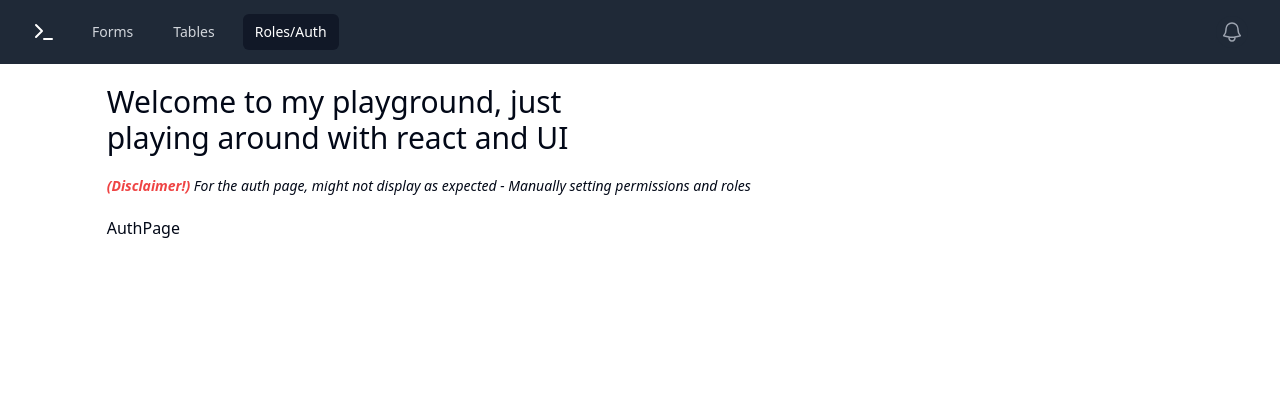
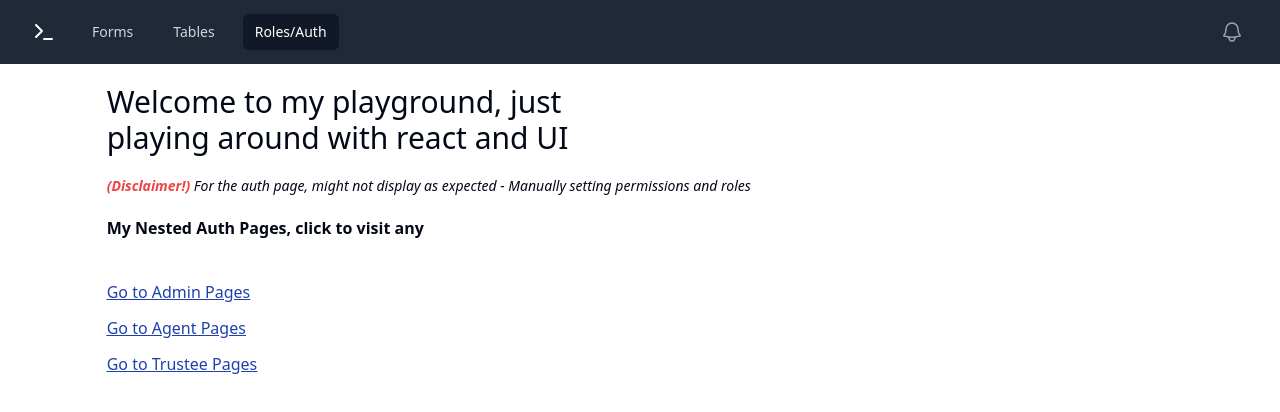
Before and after one commit to MusiliC/react-ts-playground, a React (Vite) app: page /auth in a window 1280 px wide. Shown: the top 412 px of the page. Built offline with nearby package versions, Linux system fonts and the light colour scheme.

Commit message:
Nested routes under each roles

```diff
--- a/src/App.tsx
+++ b/src/App.tsx
@@ -7,6 +7,10 @@ import { AuthProvider } from "./features/auth/AuthContext";
 import ProtectedRoute from "./common/ProtectedRoute";
 import Admin from "./features/auth/Admin";
 import AdminDashboard from "./features/auth/AdminDashboard";
+import Trustee from "./features/auth/Trustee";
+import Agent from "./features/auth/Agent";
+import AgentDashboard from "./features/auth/AgentDashboard";
+import TrusteeDashboard from "./features/auth/TrusteeDashboard";
 
 function App() {
   return (
@@ -23,7 +27,7 @@ function App() {
             >
               <Route index element={<ParentForm />} />
               <Route path="/tables" element={<TablesPage />} />
-              <Route path="/auth" element={<AuthPage />} />
+              <Route path="/auth" element={<AuthPage />} ></Route>
 
               {/* Admin Only Route */}
               <Route
@@ -36,6 +40,30 @@ function App() {
               >
                 <Route path="dashboard" element={<AdminDashboard />} />
               </Route>
+
+              {/* Trustee Only Route */}
+              <Route
+                path="/trustee"
+                element={
+                  <ProtectedRoute roles={["admin"]}>
+                    <Trustee />
+                  </ProtectedRoute>
+                }
+              >
+                <Route path="dashboard" element={<TrusteeDashboard />} />
+              </Route>
+
+              {/* Agents Only Route */}
+              <Route
+                path="/agent"
+                element={
+                  <ProtectedRoute roles={["admin"]}>
+                    <Agent />
+                  </ProtectedRoute>
+                }
+              >
+                <Route path="dashboard" element={<AgentDashboard />} />
+              </Route>
             </Route>
           </Routes>
         </main>
--- a/src/features/auth/Admin.tsx
+++ b/src/features/auth/Admin.tsx
@@ -1,10 +1,15 @@
-import { Outlet } from "react-router-dom"
+import { Link, Outlet } from "react-router-dom"
 
 
 const Admin = () => {
   return (
     <>
-      <div>Admin</div>
+      <Link
+        to="dashboard"
+        className="flex flex-col gap-3 my-10 text-blue-800 underline"
+      >
+        Click me to get to my nested route
+      </Link>
       <Outlet />
     </>
   );
--- a/src/features/auth/AdminDashboard.tsx
+++ b/src/features/auth/AdminDashboard.tsx
@@ -2,7 +2,9 @@
 
 const AdminDashboard = () => {
   return (
-    <div>A nested router for AdminDashboard</div>
+    <div>A nested router for AdminDashboard
+
+    </div>
   )
 }
 
--- a/src/features/auth/Agent.tsx
+++ b/src/features/auth/Agent.tsx
@@ -1,9 +1,18 @@
+import { Link, Outlet } from "react-router-dom";
 
 
 const Agent = () => {
   return (
-    <div>Agent</div>
-  )
+    <>
+      <Link
+        to="dashboard"
+        className="flex flex-col gap-3 my-10 text-blue-800 underline"
+      >
+        Click me to get agent nested route
+      </Link>
+      <Outlet />
+    </>
+  );
 }
 
 export default Agent
--- /dev/null
+++ b/src/features/auth/AgentDashboard.tsx
@@ -0,0 +1,9 @@
+
+
+const AgentDashboard = () => {
+  return (
+    <div>AgentDashboard Nested</div>
+  )
+}
+
+export default AgentDashboard
--- a/src/features/auth/Trustee.tsx
+++ b/src/features/auth/Trustee.tsx
@@ -1,9 +1,18 @@
+import { Link, Outlet } from "react-router-dom"
 
 
 const Trustee = () => {
   return (
-    <div>Trustee</div>
-  )
+    <>
+      <Link
+        to="dashboard"
+        className="flex flex-col gap-3 my-10 text-blue-800 underline"
+      >
+        Click me to get trustee nested route
+      </Link>
+      <Outlet/>
+    </>
+  );
 }
 
 export default Trustee
--- /dev/null
+++ b/src/features/auth/TrusteeDashboard.tsx
@@ -0,0 +1,9 @@
+
+
+const TrusteeDashboard = () => {
+  return (
+    <div>TrusteeDashboard Nested</div>
+  )
+}
+
+export default TrusteeDashboard
--- a/src/pages/AuthPage.tsx
+++ b/src/pages/AuthPage.tsx
@@ -1,4 +1,5 @@
 import { useAuthContext } from "@/features/auth/AuthContext";
+import { Link } from "react-router-dom";
 
 
 const AuthPage = () => {
@@ -7,8 +8,19 @@ const AuthPage = () => {
   console.log(role, isLoggedIn);
 
   return (
-    <div>AuthPage</div>
-  )
+    <div>
+      <p className="font-semibold">My Nested Auth Pages, click to visit any</p>
+      <div>
+        <ul>
+          <li className="flex flex-col gap-3 mt-10 text-blue-800 underline">
+            <Link to="/admin">Go to Admin Pages</Link>
+            <Link to="/agent">Go to Agent Pages</Link>
+            <Link to="/trustee">Go to Trustee Pages</Link>
+          </li>
+        </ul>
+      </div>
+    </div>
+  );
 }
 
 export default AuthPage
```
